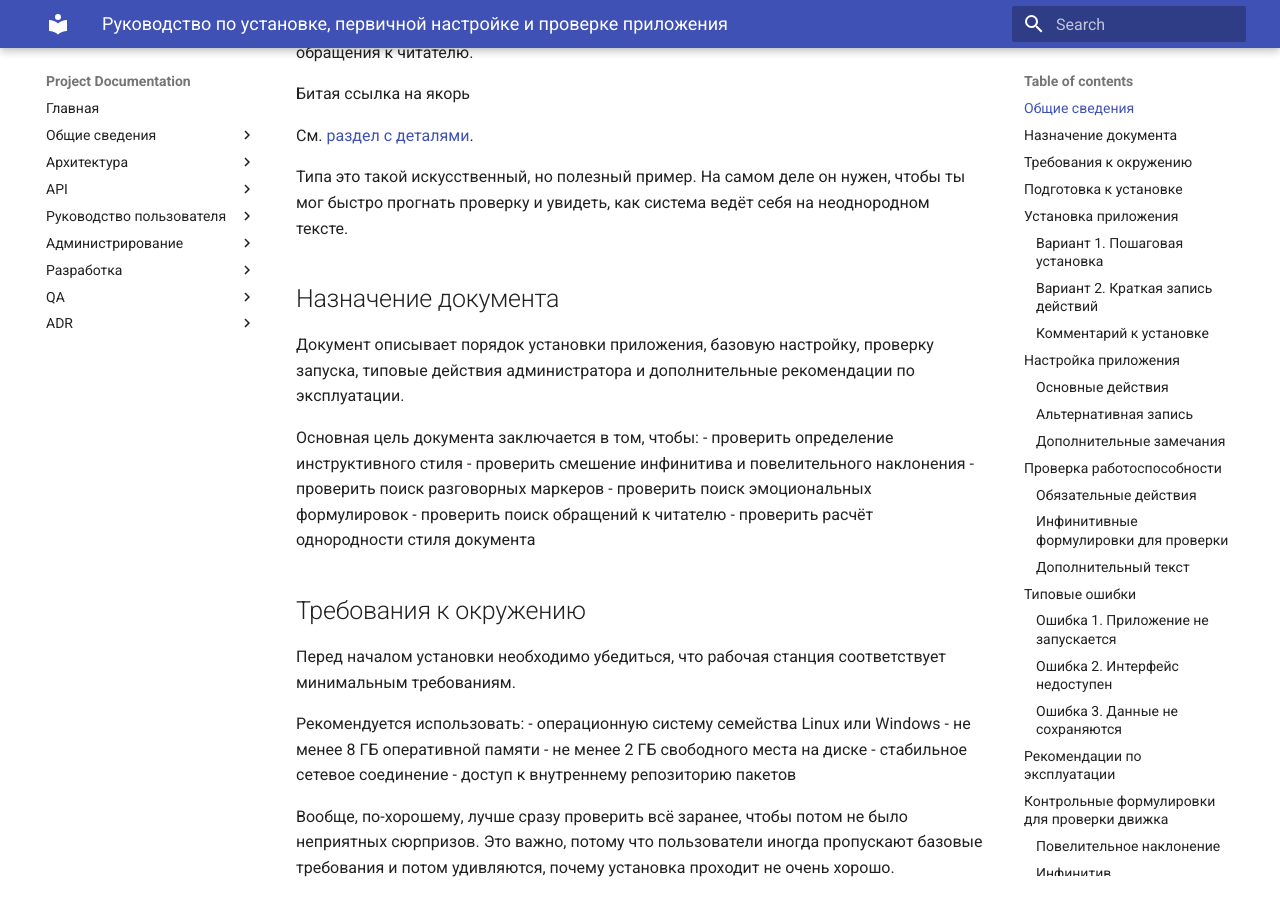
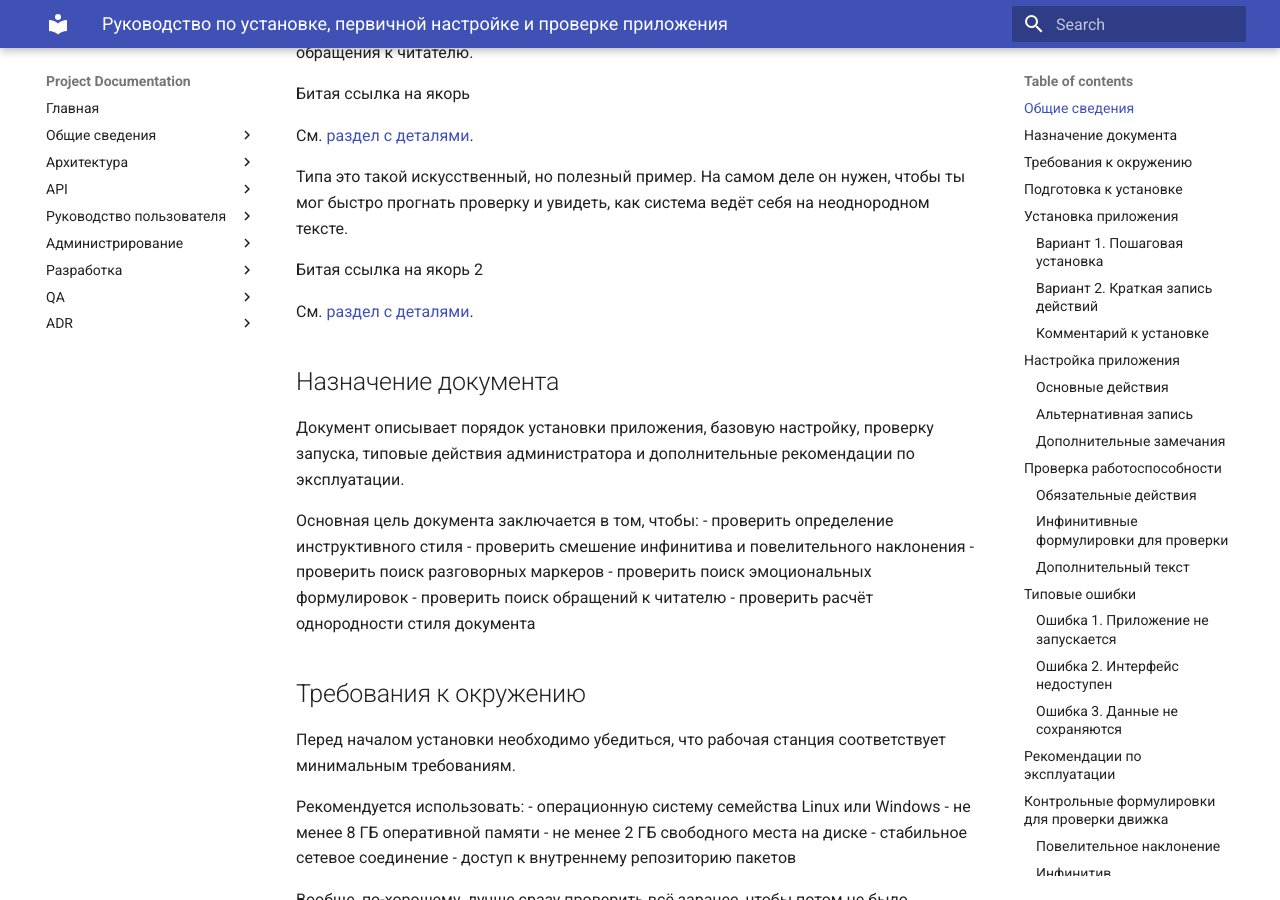
Before and after one commit to techwri/Demo, an MkDocs documentation site: the page built from docs/architecture/test_style.md, in a window 1280 px wide and 900 px high, scrolled down 1138 px. Built offline with MkDocs 1.6.1 and Material for MkDocs 9.7.7, drawn with Linux system fonts in a browser that asks for light colours.

Commit message:
Update test_style.md

```diff
--- a/docs/architecture/test_style.md
+++ b/docs/architecture/test_style.md
@@ -32,6 +32,10 @@
 См. [раздел с деталями](#несуществующий-раздел).
 
 Типа это такой искусственный, но полезный пример. На самом деле он нужен, чтобы ты мог быстро прогнать проверку и увидеть, как система ведёт себя на неоднородном тексте.
+
+Битая ссылка на якорь 2
+
+См. [раздел с деталями](#1несуществующий-раздел).
 
 ## Назначение документа
 
```
